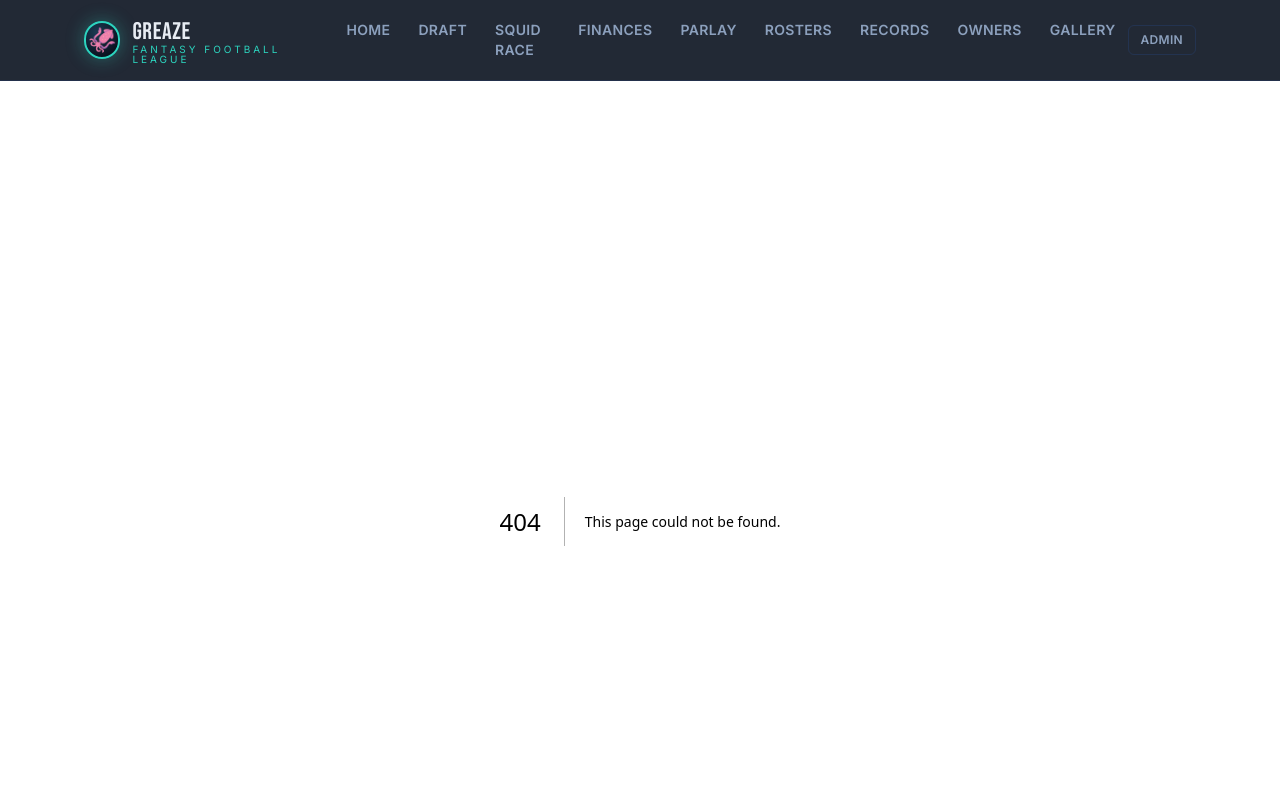
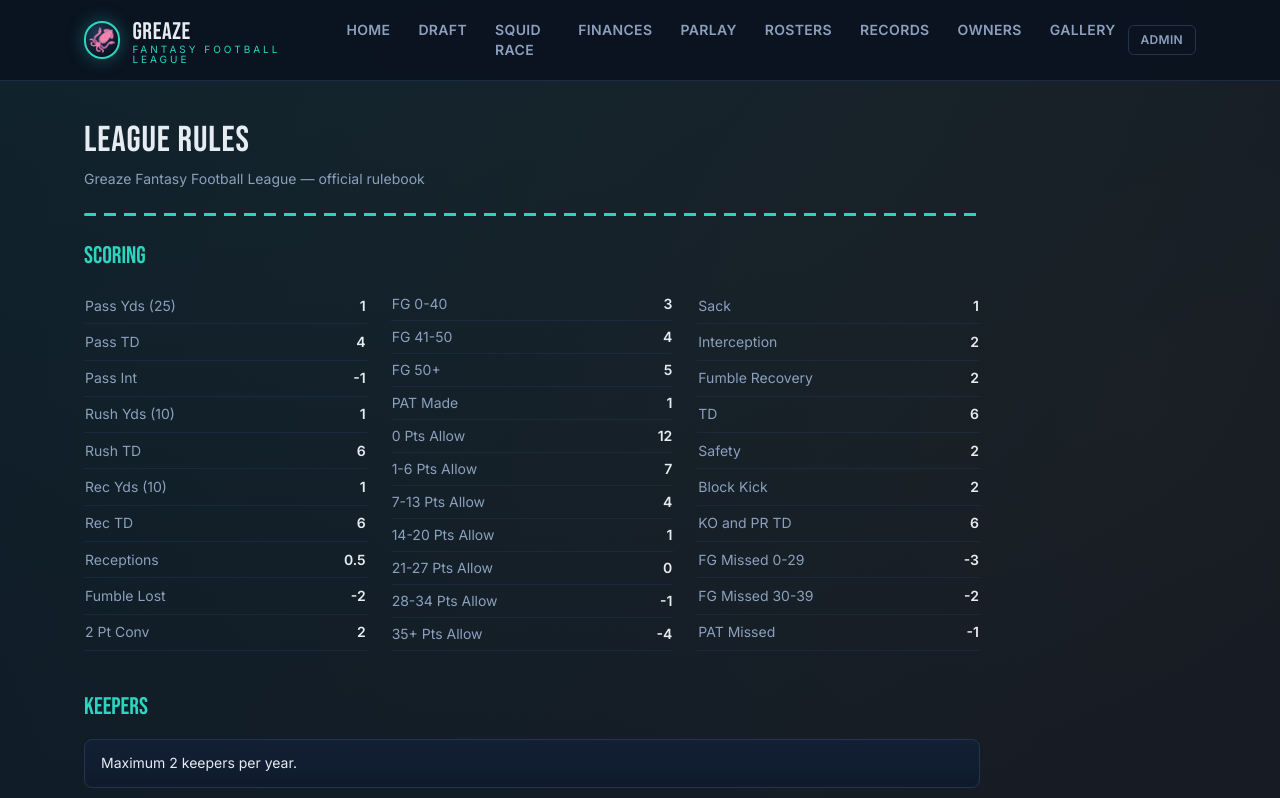
Before and after one commit to moreschichris-boop/greazeff, a Next.js app: page /rules in a window 1280 px wide. Before the commit this address had no page. Shown: the top 798 px of the page. Built offline with nearby package versions, Linux system fonts and the light colour scheme.

Commit message:
Create page.tsx
add league rules page

```diff
--- /dev/null
+++ b/app/rules/page.tsx
@@ -0,0 +1,190 @@
+export default function RulesPage() {
+  return (
+    <div className="max-w-4xl">
+      <h1 className="font-display text-4xl tracking-wide text-bone">League Rules</h1>
+      <p className="mt-2 text-sm text-mute">Greaze Fantasy Football League — official rulebook</p>
+      <div className="divider-tentacle my-6" />
+
+      <RuleSection title="Scoring">
+        <div className="grid gap-6 sm:grid-cols-3">
+          <ScoreTable
+            rows={[
+              ["Pass Yds (25)", "1"],
+              ["Pass TD", "4"],
+              ["Pass Int", "-1"],
+              ["Rush Yds (10)", "1"],
+              ["Rush TD", "6"],
+              ["Rec Yds (10)", "1"],
+              ["Rec TD", "6"],
+              ["Receptions", "0.5"],
+              ["Fumble Lost", "-2"],
+              ["2 Pt Conv", "2"],
+            ]}
+          />
+          <ScoreTable
+            rows={[
+              ["FG 0-40", "3"],
+              ["FG 41-50", "4"],
+              ["FG 50+", "5"],
+              ["PAT Made", "1"],
+              ["0 Pts Allow", "12"],
+              ["1-6 Pts Allow", "7"],
+              ["7-13 Pts Allow", "4"],
+              ["14-20 Pts Allow", "1"],
+              ["21-27 Pts Allow", "0"],
+              ["28-34 Pts Allow", "-1"],
+              ["35+ Pts Allow", "-4"],
+            ]}
+          />
+          <ScoreTable
+            rows={[
+              ["Sack", "1"],
+              ["Interception", "2"],
+              ["Fumble Recovery", "2"],
+              ["TD", "6"],
+              ["Safety", "2"],
+              ["Block Kick", "2"],
+              ["KO and PR TD", "6"],
+              ["FG Missed 0-29", "-3"],
+              ["FG Missed 30-39", "-2"],
+              ["PAT Missed", "-1"],
+            ]}
+          />
+        </div>
+      </RuleSection>
+
+      <RuleSection title="Keepers">
+        <RuleList
+          items={[
+            "Maximum 2 keepers per year.",
+            <>Value is based on original draft round; that round advances (gets worse) by 3 rounds for each subsequent year the player is kept.</>,
+            "No players drafted in rounds 1 or 2 are keeper eligible — this supersedes drafted players who get dropped and re-added; they remain ineligible. Players CAN become recurring keepers who advance into rounds 1 or 2 (they simply become ineligible at that point).",
+            "Free agent keepers are valued at a 6th round pick. Free agents kept are only eligible to be kept ONE year, then are forced back into the player pool. If a free-agent keeper was originally drafted, that player is valued at the earlier of the original draft round or the free-agent value (6th).",
+            <>Multiple years, same keeper: value advances 3 rounds earlier each year kept. Example — drafted in round 11, kept in year 2 he counts as round 11, year 3 round 8, year 4 round 5, etc. This holds even if traded to a new owner. A player kept in round 3 can only be kept one more year, since advancing 3 rounds from round 3 isn&apos;t possible.</>,
+            "If two players are kept in the same round (via trade, FA equivalent, etc.), the team forfeits that round plus the preceding round. If both kept players are 6th-round value via draft position or keeper advancement, the manager chooses which gets the lower round. If both are 6th-round value via FA acquisition, same choice applies. If only one of the two is an FA, the FA keeper is automatically assigned the lower (5th) round value.",
+            "Eligibility requires being a member of the season-ending roster, plus 6 consecutive weeks of roster-week value (active week = 2, bench week = 1). Weeks your team isn't in the playoffs don't count toward eligibility. Weeks a player is suspended or inactive for reasons other than injury don't count either.",
+            "If a player is drafted, then dropped mid-season, their keeper value is the earlier of FA value or original draft position.",
+            "Keeper trades: a player not being kept by Owner A cannot be traded to Owner B for draft-pick consideration. Players already deemed keepers are eligible for trade in exchange for draft picks — if picks are included, the trade must be even (players for picks) so every team ends the draft with 16 players.",
+            "Keeper submissions are due BEFORE draft order selection, and must be submitted simultaneously by all teams.",
+            "If a player is injured for the season before the draft, that player is ineligible as a keeper. If a player goes on IR mid-season, he can only be kept if he was never dropped.",
+          ]}
+        />
+      </RuleSection>
+
+      <RuleSection title="Free Agents">
+        <RuleList
+          items={[
+            "FAAB (free agent auction bidding) governs free-agent pickups.",
+            "Each team has $100 FAAB, valued at $50 real money.",
+            "Whatever FAAB money is spent is what's owed in transaction fees at the end of the year.",
+            "Once all FAAB is spent, managers can still place waiver claims for $0, awarded based on waiver order.",
+          ]}
+        />
+      </RuleSection>
+
+      <RuleSection title="Trades">
+        <RuleList
+          items={[
+            "All trades are reviewed by the commissioner.",
+            "No trading future draft picks.",
+            "Keepers can be traded at the draft for other draft picks.",
+            "Players not being kept are ineligible for trade at the draft.",
+          ]}
+        />
+      </RuleSection>
+
+      <RuleSection title="Payment">
+        <RuleList
+          items={[
+            "League payment must be made the night of the draft or before.",
+            "Failure to pay for the league causes forfeiture of that team's 1st round pick — the forfeited pick is compensated for at the end of the 2nd round.",
+            "Payment for free agent acquisitions must be made after the first pickup in the next payment bracket. Failure to pay permits the commissioner to lock the offending team.",
+            "League fees increase $10 every other year (even years).",
+            "The league winner pays $10 less than the league fee the following year. The league loser pays $10 more the following year, and is responsible for getting the trophy engraved at their own expense.",
+            "The lowest scorer each week is charged an extra $5.",
+          ]}
+        />
+      </RuleSection>
+
+      <RuleSection title="Payout">
+        <RuleList
+          items={[
+            "League fees plus any remaining transaction fees fund the payouts below.",
+            "Highest score each week gets paid $25, funded by the $5 weekly loser fee plus transaction fees.",
+          ]}
+        />
+        <div className="mt-4 max-w-sm">
+          <table className="w-full border-collapse text-sm">
+            <thead>
+              <tr>
+                <th className="border-b border-line py-2 text-left text-mute">Place</th>
+                <th className="border-b border-line py-2 text-right text-mute">Payout</th>
+              </tr>
+            </thead>
+            <tbody>
+              <tr><td className="py-2 text-bone">Champion</td><td className="py-2 text-right text-teal font-semibold">70%</td></tr>
+              <tr><td className="py-2 text-bone">Runner Up</td><td className="py-2 text-right text-teal font-semibold">10%</td></tr>
+              <tr><td className="py-2 text-bone">Regular Season</td><td className="py-2 text-right text-teal font-semibold">20%</td></tr>
+            </tbody>
+          </table>
+        </div>
+      </RuleSection>
+
+      <RuleSection title="Draft Structure">
+        <RuleList
+          items={[
+            "League members are split into 2 groups based on last year's finish. Group A is the top 8 teams from the regular season, EXCEPT the league champion and runner-up. Group B is the bottom 4 teams PLUS the champion and runner-up.",
+            "Numbers are drawn from a hat to determine draft SELECTION POSITION, not draft order directly. Group A selects numbers 1-6, Group B selects numbers 7-12.",
+            "In order of drawn number (1-12), each manager selects which draft position they want. Example: the manager who drew #1 may choose draft position #4; the manager who drew #2 then selects their position, and so on.",
+          ]}
+        />
+      </RuleSection>
+
+      <RuleSection title="Other Rules">
+        <RuleList
+          items={[
+            "If a manager fails to set a roster in weeks 10-13, the commissioner has the right to select a roster for that manager based on most projected points, as an arbitrary way to select the roster and avoid a situation where a manager could throw a game to help another manager.",
+            "Every team MUST draft a Kicker and a Defense.",
+            "ALL rule changes must be submitted to the commissioner via email two weeks prior to the draft to be eligible for that season.",
+          ]}
+        />
+      </RuleSection>
+    </div>
+  );
+}
+
+function RuleSection({ title, children }: { title: string; children: React.ReactNode }) {
+  return (
+    <div className="mb-10">
+      <h2 className="mb-4 font-display text-2xl text-teal">{title}</h2>
+      {children}
+    </div>
+  );
+}
+
+function RuleList({ items }: { items: React.ReactNode[] }) {
+  return (
+    <ul className="space-y-3">
+      {items.map((item, i) => (
+        <li key={i} className="stat-card rounded-lg px-4 py-3 text-sm leading-relaxed text-bone">
+          {item}
+        </li>
+      ))}
+    </ul>
+  );
+}
+
+function ScoreTable({ rows }: { rows: [string, string][] }) {
+  return (
+    <table className="w-full border-collapse text-sm">
+      <tbody>
+        {rows.map(([label, val], i) => (
+          <tr key={i} className="border-b border-line/50">
+            <td className="py-1.5 text-mute">{label}</td>
+            <td className="py-1.5 text-right font-semibold text-bone">{val}</td>
+          </tr>
+        ))}
+      </tbody>
+    </table>
+  );
+}
```
